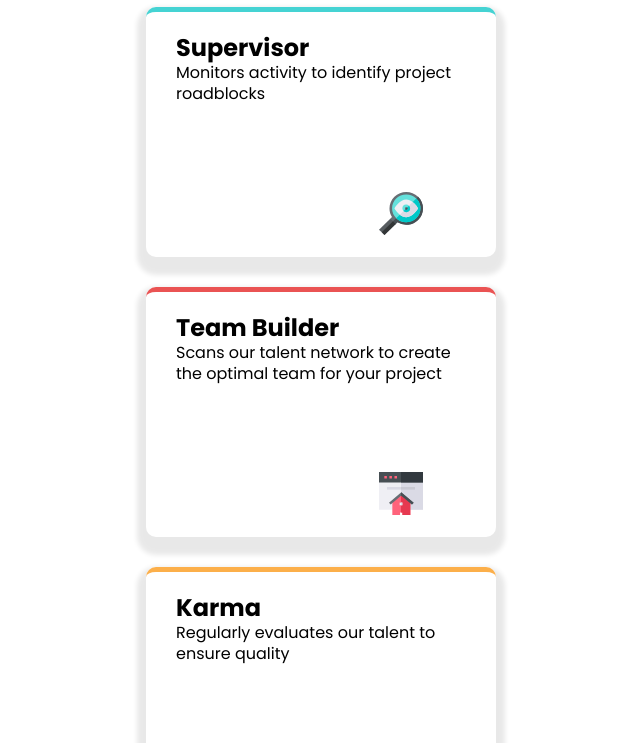
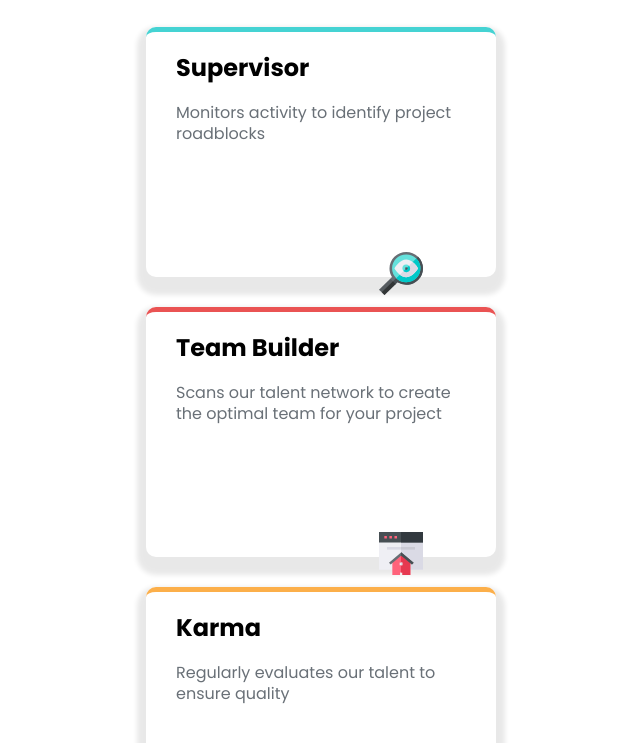
Before and after one commit to Bradley-bit/four-card-future-section, a plain HTML site: page index.html in a window 1280 px wide. Shown: the part 178-921 px from the top of the page, without its empty margins (319-959 px from the left). Drawn offline with Linux system fonts and the light colour scheme; a web font is replaced by a local one.

Commit message:
Changed the font color and add some margin

```diff
--- a/style.css
+++ b/style.css
@@ -7,6 +7,13 @@
 body {
     line-height: 1.3;
     font-family: Poppins;
+}
+
+.para,
+span {
+    margin: 20px 0;
+    color: hsl(212, 6%, 44%);
+    font-weight: 400;
 }
 
 .container {
```
